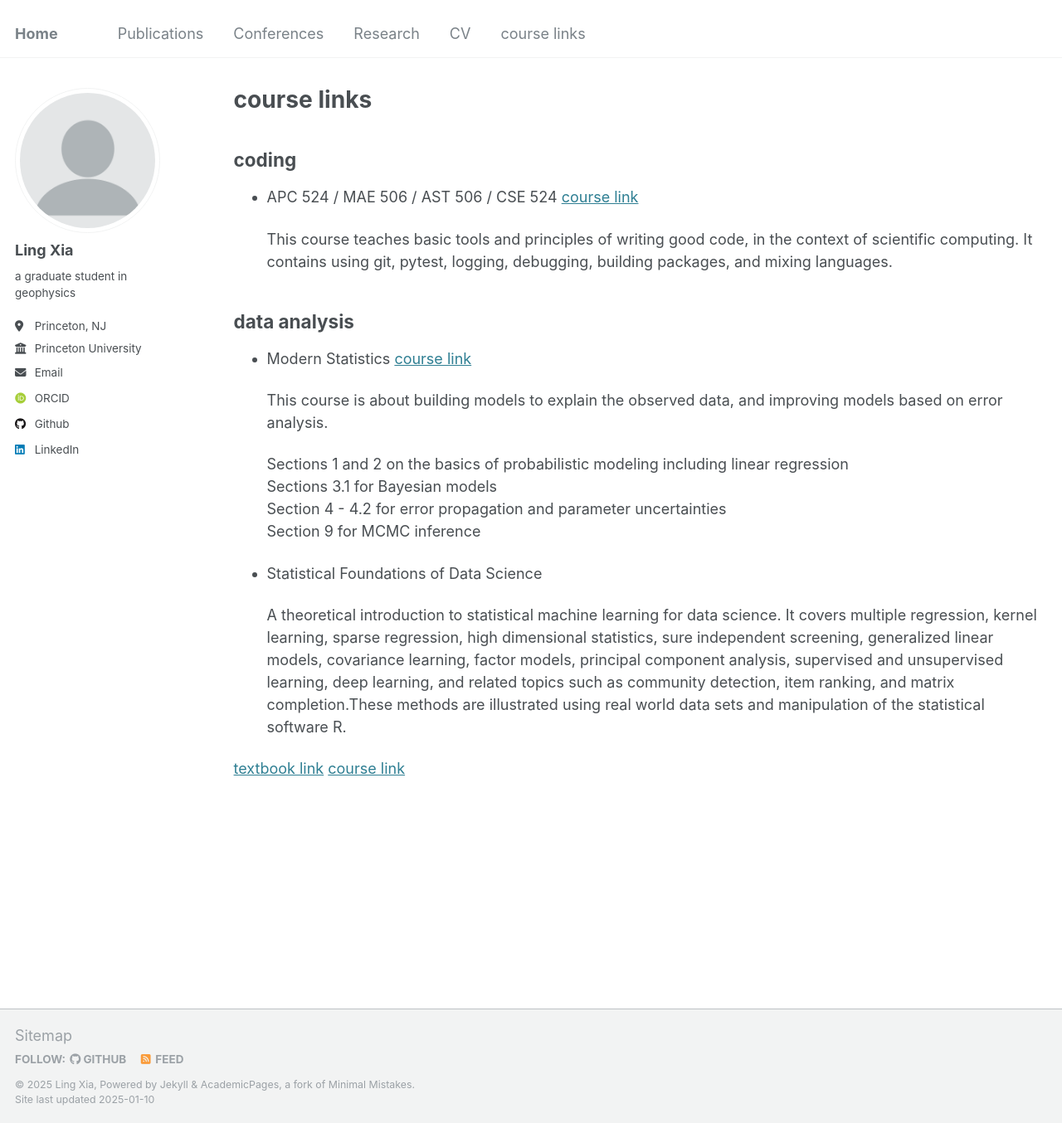
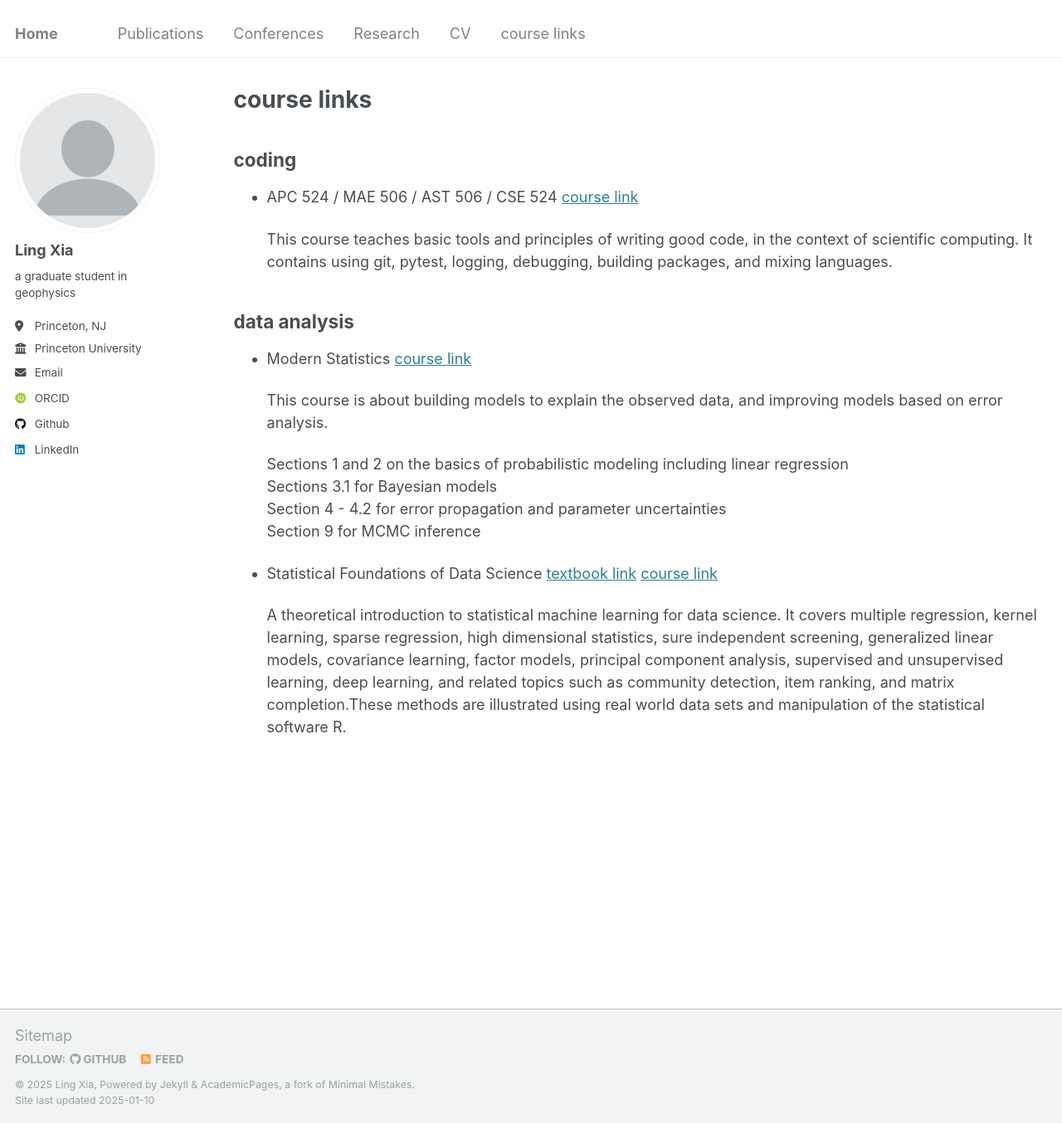
Before and after one commit to xialing2003/xialing2003.github.io, a Jekyll site: the page built from _pages/courses.md, in a window 1280 px wide and 1354 px high. Shown: the whole window at 83% size. Built offline with Jekyll 4.4.1, drawn with Linux system fonts in a browser that asks for light colours; some web fonts are replaced.

```diff
--- a/_pages/courses.md
+++ b/_pages/courses.md
@@ -31,8 +31,7 @@ data analysis
   Section 9 for MCMC inference
 
 * Statistical Foundations of Data Science
+[textbook link](https://fan.princeton.edu/sites/g/files/toruqf5476/files/documents/chapters1-3.pdf)
+[course link](http://fan.princeton.edu/525.html)
 
   A theoretical introduction to statistical machine learning for data science. It covers multiple regression, kernel learning, sparse regression, high dimensional statistics, sure independent screening, generalized linear models, covariance learning, factor models, principal component analysis, supervised and unsupervised learning, deep learning, and related topics such as community detection, item ranking, and matrix completion.These methods are illustrated using real world data sets and manipulation of the statistical software R.
-
-[textbook link](https://fan.princeton.edu/sites/g/files/toruqf5476/files/documents/chapters1-3.pdf)
-[course link](http://fan.princeton.edu/525.html)
```
